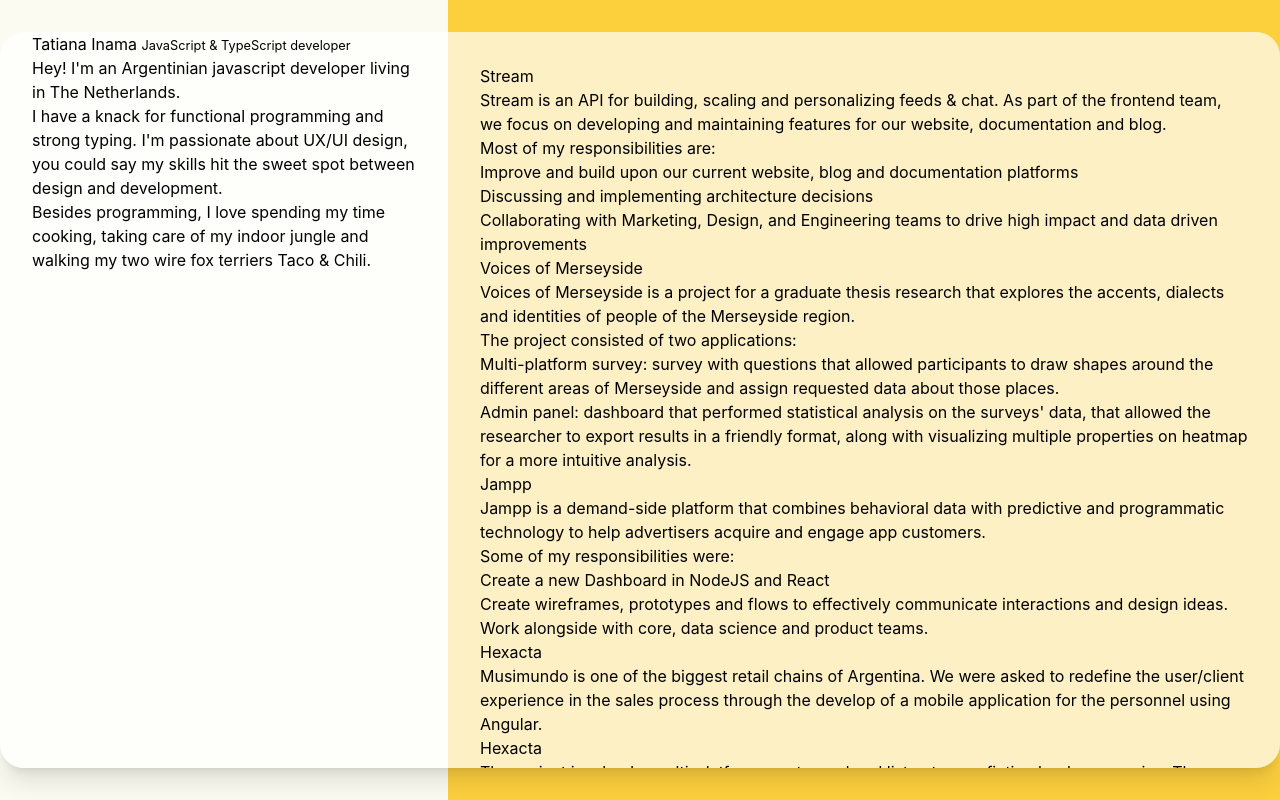
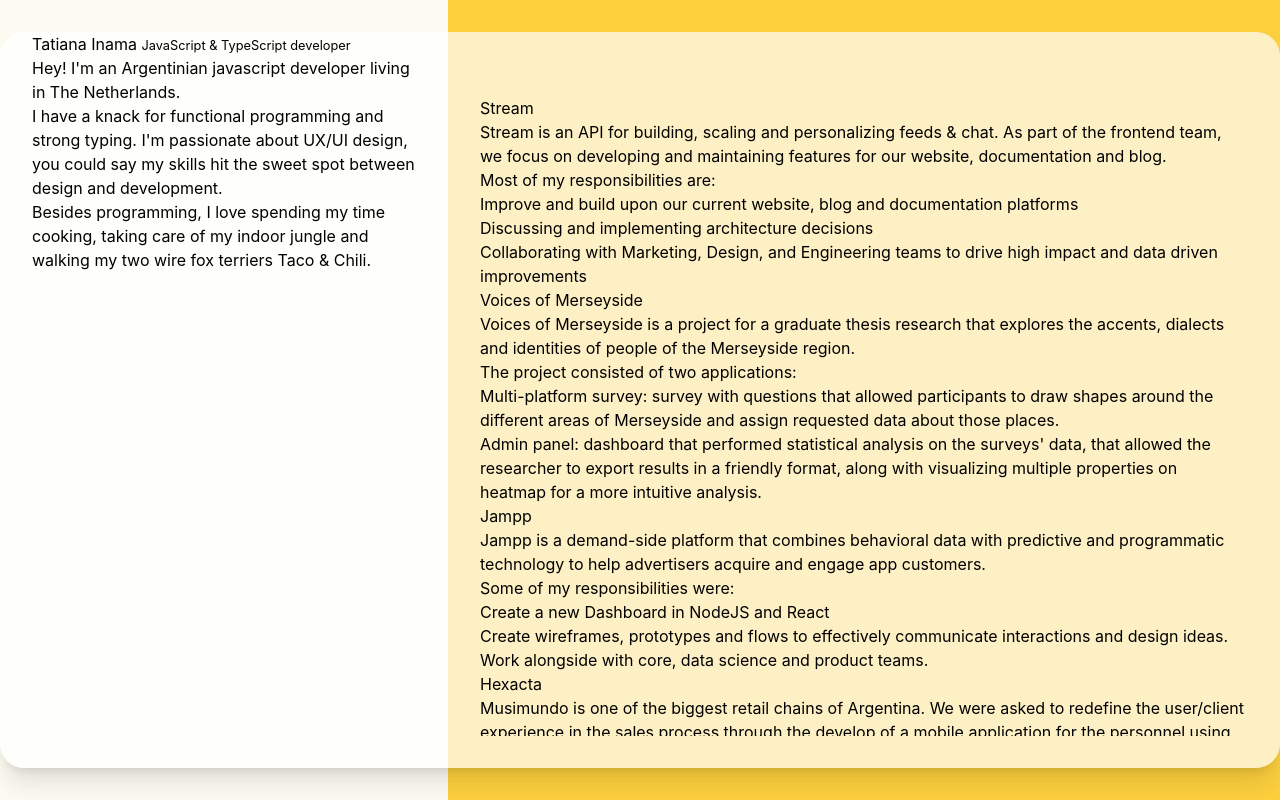
Before and after one commit to tatianainama/portfolio, a Next.js app: page / in a window 1280 px wide. Built offline with nearby package versions, Linux system fonts and the light colour scheme.

Commit message:
Playing with scrollbars

```diff
--- a/styles/Home.module.css
+++ b/styles/Home.module.css
@@ -15,10 +15,28 @@
   width: var(--hd-width);
 }
 
-.main {
-  @apply flex-1 p-8 lg:overflow-y-auto;
-}
-
 .headerContainer {
 
 }
+
+.main {
+  @apply flex-1 p-8 lg:overflow-y-auto lg:my-8 lg:mr-1;
+  scrollbar-color: transparent transparent;
+}
+
+.main:hover {
+  scrollbar-color: #E2BA363D transparent;
+}
+
+.main::-webkit-scrollbar {
+  @apply w-2;
+}
+
+.main::-webkit-scrollbar-thumb{
+  @apply transition-colors bg-transparent;
+}
+
+.main:hover::-webkit-scrollbar-thumb {
+  @apply rounded-full w-1;
+  background: #E2BA363D;
+}
```
